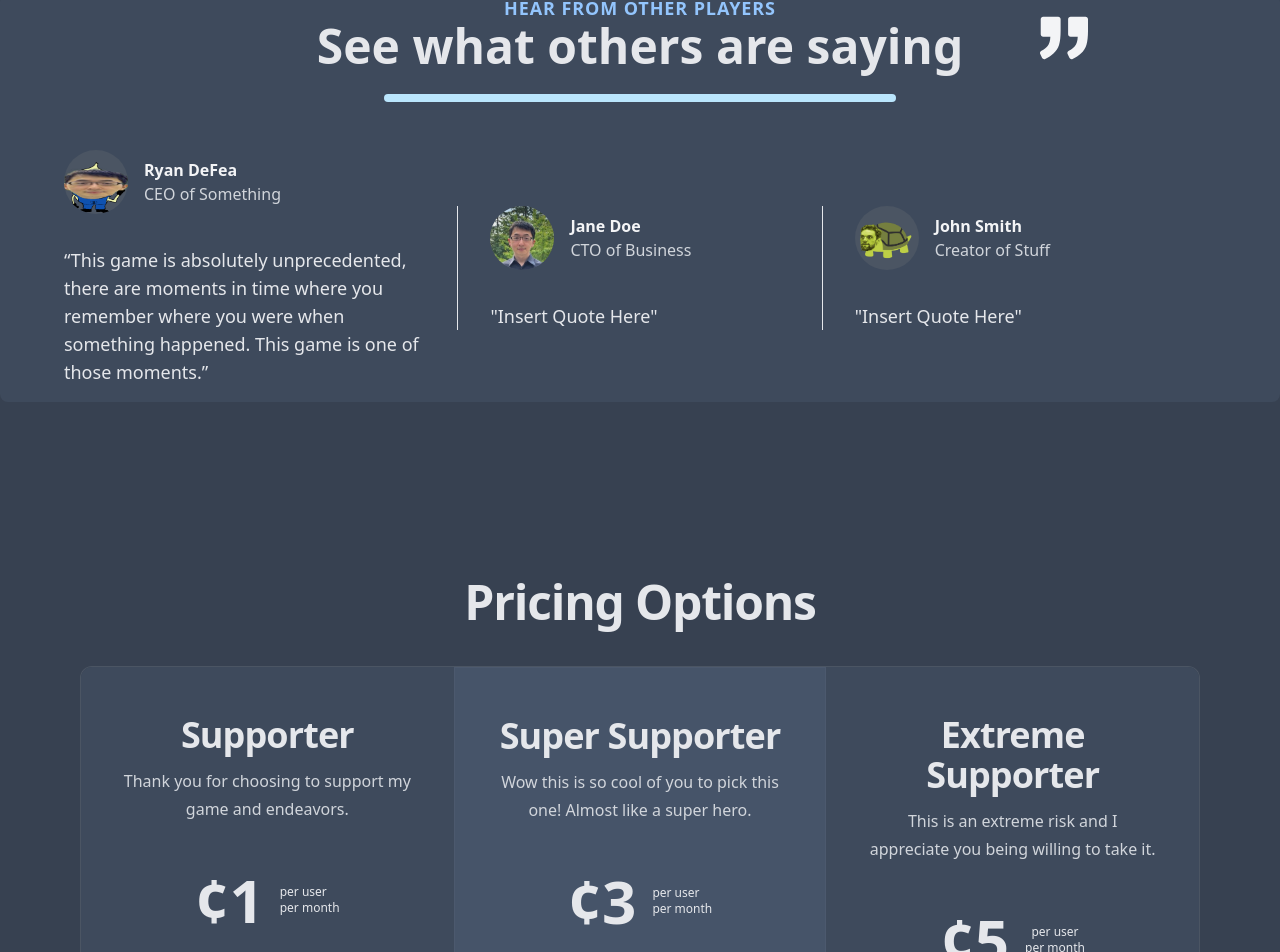
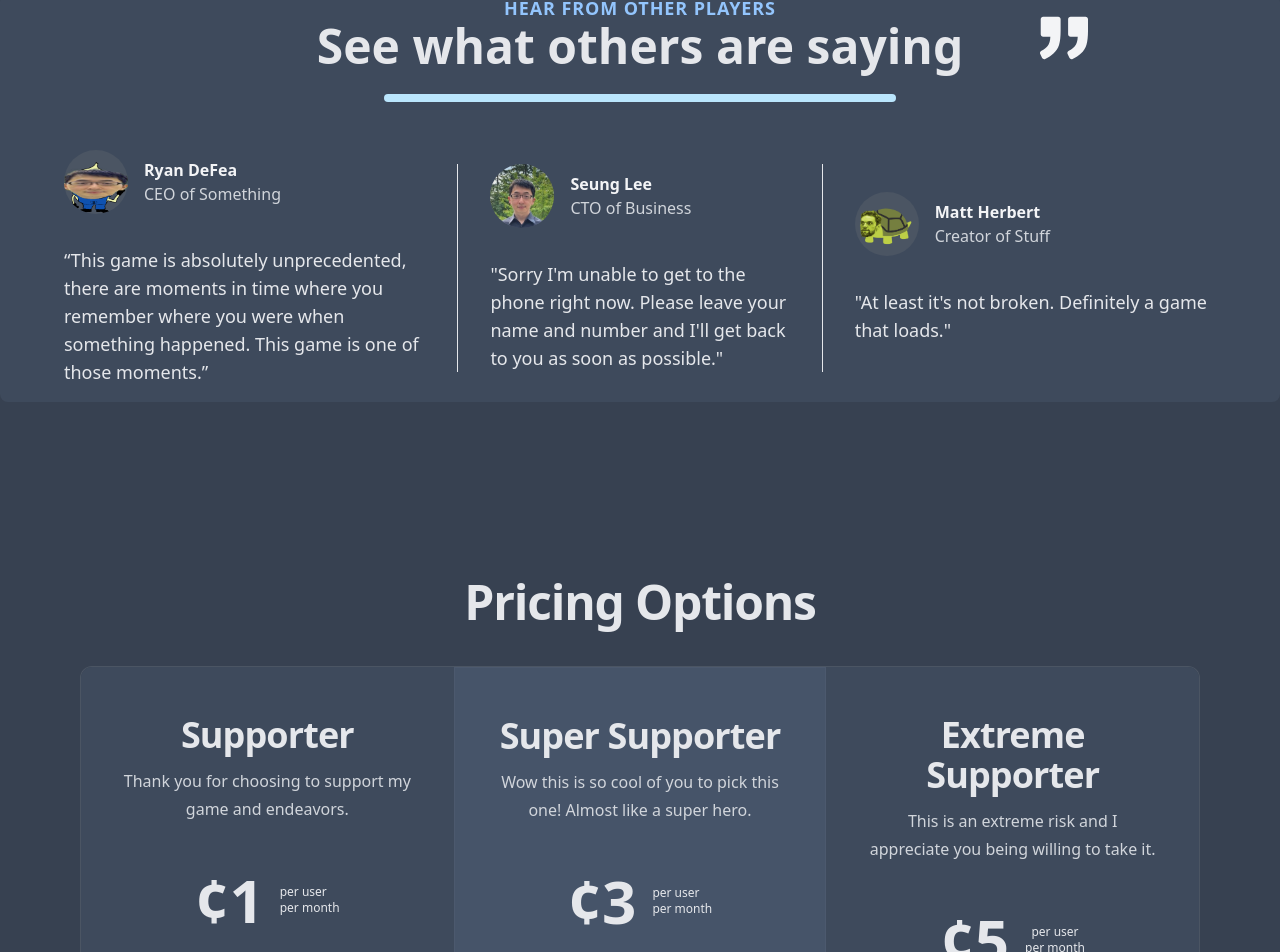
Before and after one commit to a-shevlin/doughnut-react, a React (Create React App) app: page / in a window 1280 px wide. Shown: the part 2165-3117 px from the top of the page. Built offline with nearby package versions, Linux system fonts and the light colour scheme.

Commit message:
update quotes.

```diff
--- a/src/components/Testimonial.js
+++ b/src/components/Testimonial.js
@@ -37,11 +37,11 @@ function Testimonial() {
 										<img src={seung} class="object-cover w-full h-full" />
 									</div>
 									<div class="flex flex-col items-start justify-center">
-										<h4 class="font-bold text-gray-100">Jane Doe</h4>
+										<h4 class="font-bold text-gray-100">Seung Lee</h4>
 										<p class="text-gray-300">CTO of Business</p>
 									</div>
 								</div>
-								<blockquote class="mt-8 text-lg text-gray-200">"Insert Quote Here"</blockquote>
+								<blockquote class="mt-8 text-lg text-gray-200">"Sorry I'm unable to get to the phone right now. Please leave your name and number and I'll get back to you as soon as possible."</blockquote>
 							</div>
 							<div class="flex flex-col items-start justify-start w-full h-auto lg:w-1/3">
 								<div class="flex items-center justify-center">
@@ -49,11 +49,11 @@ function Testimonial() {
 										<img src={marl} class="object-cover w-full h-full" />
 									</div>
 									<div class="flex flex-col items-start justify-center">
-										<h4 class="font-bold text-gray-100">John Smith</h4>
+										<h4 class="font-bold text-gray-100">Matt Herbert</h4>
 										<p class="text-gray-300">Creator of Stuff</p>
 									</div>
 								</div>
-								<blockquote class="mt-8 text-lg text-gray-200">"Insert Quote Here"</blockquote>
+								<blockquote class="mt-8 text-lg text-gray-200">"At least it's not broken. Definitely a game that loads."</blockquote>
 							</div>
 						</div>
 					</div>
```
